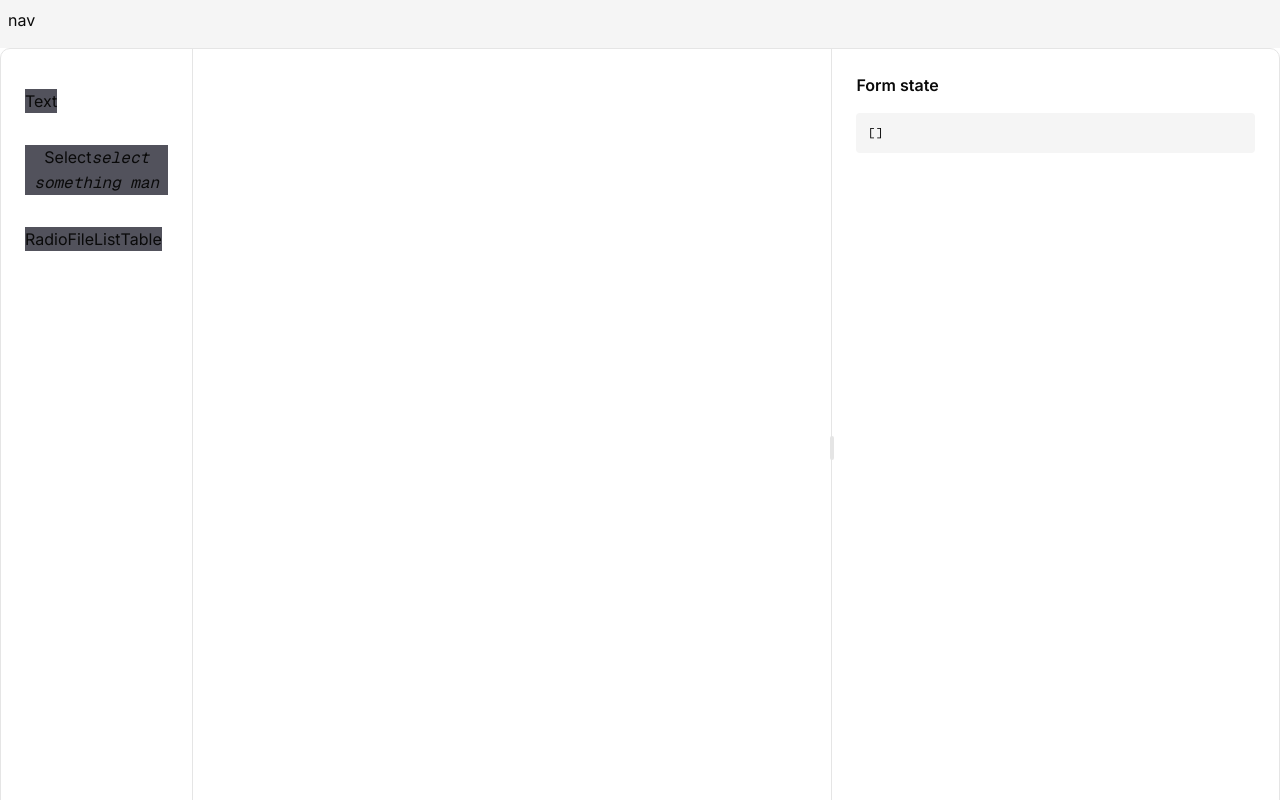
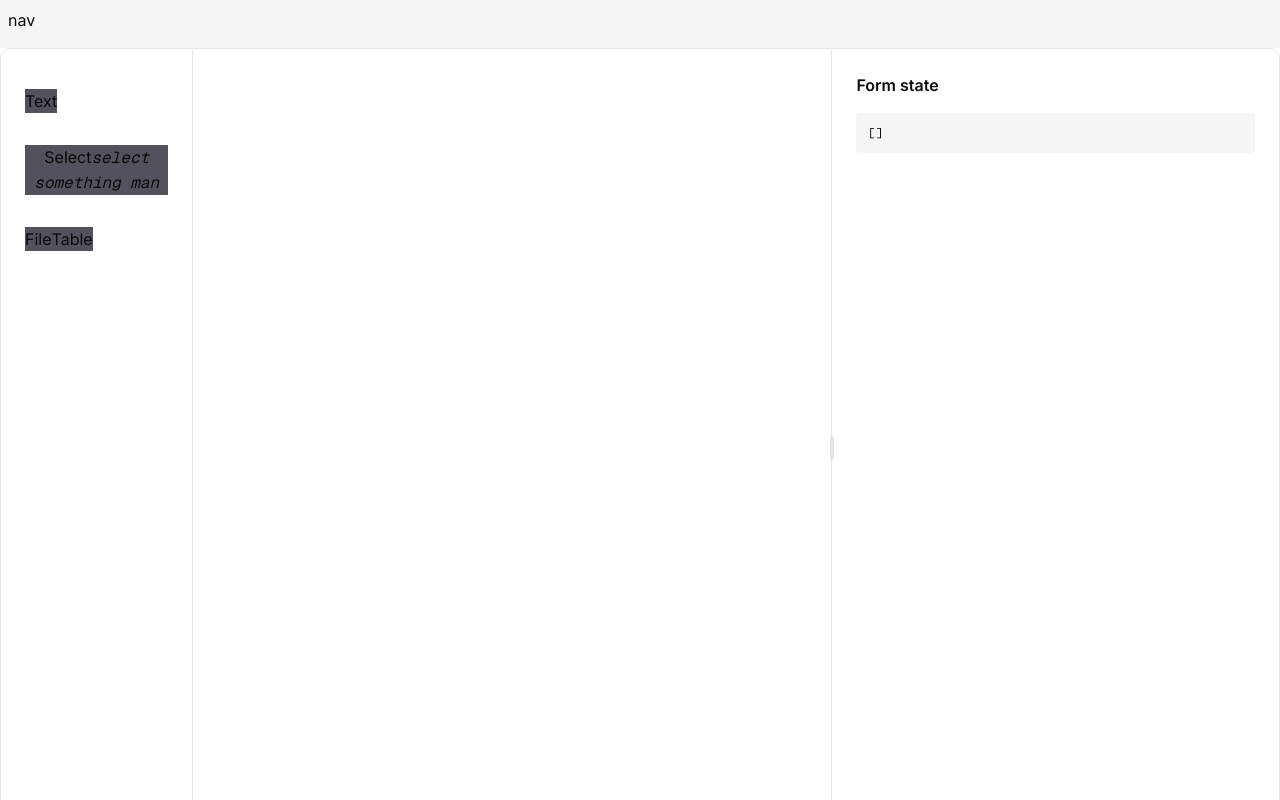
Before and after one commit to arfizato/ketrone-assessment, a Next.js app: page /projects in a window 1280 px wide. Built offline with nearby package versions, Linux system fonts and the light colour scheme.

Commit message:
chore: remove unused options

```diff
--- a/app/projects/page.tsx
+++ b/app/projects/page.tsx
@@ -12,7 +12,6 @@ import {
   FieldType,
 } from "@/components/fieldForms/types"
 import { Button } from "@/components/ui/button"
-import { Card } from "@/components/ui/card"
 import {
   ResizableHandle,
   ResizablePanel,
@@ -30,27 +29,13 @@ type PaletteItem = {
 const FIELD_PALETTE: PaletteItem[] = [
   { name: "Text", type: "text" },
   { name: "Select", type: "select", desc: "select something man" },
-  { name: "Radio", type: "radio" },
   { name: "File", type: "file" },
-  { name: "List", type: "list" },
   { name: "Table", type: "table" },
 ]
-function PlaceholderForm({ field, remove }: FieldFormProps) {
-  return (
-    <Card className="flex-row items-center justify-between p-4">
-      <span className="bg-accent p-2">{field.type} field — coming soon</span>
-      <Button variant="ghost" onClick={remove}>
-        ❌
-      </Button>
-    </Card>
-  )
-}
 const FIELD_COMPONENTS: Record<FieldType, ComponentType<FieldFormProps>> = {
   text: TextForm,
   select: SelectForm,
-  radio: PlaceholderForm,
   file: FileForm,
-  list: PlaceholderForm,
   table: TableForm,
 }
 
--- a/components/fieldForms/types.ts
+++ b/components/fieldForms/types.ts
@@ -13,17 +13,11 @@
  *   4. register it in FIELD_COMPONENTS in page.tsx
  */
 
-export type FieldType = "text" | "select" | "radio" | "file" | "list" | "table"
+export type FieldType = "text" | "select" | "file" | "table"
 
 export type SelectOption = {
   label: string
   value: string
-}
-
-/** A name + percentage pair, for the dynamic repeatable-list field. */
-export type ListRow = {
-  name: string
-  percentage: string
 }
 
 /** A column definition for the table field; the filler adds rows at fill time. */
@@ -46,11 +40,8 @@ export type FieldData = {
    */
   validation?: string
 
-  /** select & radio fields */
+  /** select fields */
   options?: SelectOption[]
-
-  /** dynamic repeatable list fields */
-  rows?: ListRow[]
 
   /** table fields: user-defined columns; the filler adds rows at fill time */
   columns?: TableColumn[]
@@ -82,8 +73,6 @@ export type FieldFormProps = {
 export const DEFAULT_FIELD_DATA: Record<FieldType, FieldData> = {
   text: {},
   select: { options: [{ label: "", value: "" }] },
-  radio: { options: [{ label: "", value: "" }] },
   file: { validation: "All" },
-  list: { rows: [{ name: "", percentage: "" }] },
   table: { columns: [{ label: "", type: "Text" }] },
 }
```
